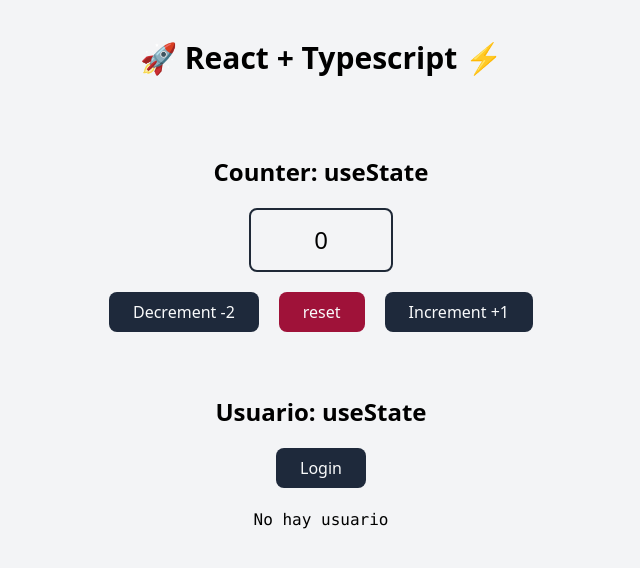
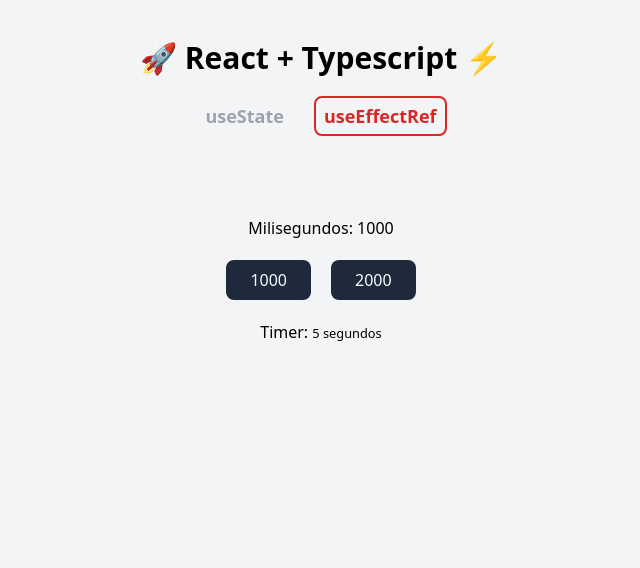
Before and after one commit to tonatiujsanchez/react-typescript, a React (Create React App) app: page /use-effect-ref in a window 1280 px wide. Shown: the top 568 px of the page, without its empty margins (319-959 px from the left). Built offline with nearby package versions, Linux system fonts and the light colour scheme.

Commit message:
useEffect-useRef

```diff
--- a/package.json
+++ b/package.json
@@ -12,6 +12,7 @@
     "@types/react-dom": "^18.0.4",
     "react": "^18.1.0",
     "react-dom": "^18.1.0",
+    "react-router-dom": "^6.3.0",
     "react-scripts": "5.0.1",
     "typescript": "^4.6.4",
     "web-vitals": "^2.1.4"
--- a/src/App.tsx
+++ b/src/App.tsx
@@ -1,21 +1,33 @@
-import Counter from "./components/Counter";
-import Usuario from "./components/Usuario";
+import UseState from './pages/UseState';
+import UseEffectUseRef from './pages/UseEffectUseRef';
+import { BrowserRouter, Navigate, NavLink, Route, Routes } from 'react-router-dom';
 
 
 
 function App() {
 
-
-
     return (
         <>
-            <header className="py-10">
-                <h1 className="font-bold text-3xl text-center">🚀 React + Typescript ⚡</h1>
-            </header>
-            <main className="max-w-5xl mx-auto">
-            <Counter />
-            <Usuario />
-            </main>
+            <BrowserRouter>
+                <header className="py-10">
+                    <h1 className="font-bold text-3xl text-center">🚀 React + Typescript ⚡</h1>
+                    <nav className='flex justify-center gap-5 mt-5 mb-10'>
+                        <NavLink
+                            to="/use-state"
+                            className={({ isActive })=>`${isActive ? 'text-red-600 border-2 border-red-600 rounded-lg py-1 px-2': 'text-gray-400 border-2 border-transparent rounded-lg py-1 px-2'} font-semibold text-lg`}>useState</NavLink>
+                        <NavLink
+                            to="/use-effect-ref"
+                            className={({ isActive })=>`${isActive ? 'text-red-600 border-2 border-red-600 rounded-lg py-1 px-2': 'text-gray-400 border-2 border-transparent rounded-lg py-1 px-2'} font-semibold text-lg`}>useEffectRef</NavLink>
+                    </nav>
+                </header>
+                <main className="max-w-5xl mx-auto">
+                        <Routes>
+                            <Route path="*" element={ <Navigate replace to="use-state" /> } />
+                            <Route path='use-state' element={ <UseState /> } />
+                            <Route path='use-effect-ref' element={ <UseEffectUseRef />} />
+                        </Routes>
+                </main>
+            </BrowserRouter>
 
         </>
     );
--- a/src/components/Counter.tsx
+++ b/src/components/Counter.tsx
@@ -10,7 +10,7 @@
     }
 
     return (
-        <div className="mt-10 text-center">
+        <div className="text-center">
             <h3 className="font-semibold text-2xl">Counter: useState</h3>
             <div className="grid place-content-center h-16 w-36 border-2 border-gray-800 rounded-lg my-5 mx-auto">
                 <span className="text-2xl font-medium">{ counter }</span>
--- /dev/null
+++ b/src/components/Timer.tsx
@@ -0,0 +1,32 @@
+import { useEffect, useRef, useState } from 'react';
+
+type TimerArgs = {
+    milisegundos: number
+}
+
+const Timer = ( { milisegundos }: TimerArgs ) => {
+
+    const [segundos, setSegundos] = useState(0)
+    const ref = useRef<NodeJS.Timer>()
+
+    useEffect(() => {
+
+        ref.current && clearInterval( ref.current )
+
+        ref.current = setInterval(() => {
+            setSegundos( s => s + 1 )
+        }, milisegundos)
+
+        return ()=>{
+            clearInterval( ref.current )
+        }
+    }, [milisegundos])
+
+    return (
+        <div className="text-center">
+            <h4>Timer: <small>{segundos} segundos</small></h4>
+        </div>
+    )
+}
+
+export default Timer
--- /dev/null
+++ b/src/components/TimerPadre.tsx
@@ -0,0 +1,31 @@
+import { useState } from 'react';
+import Timer from './Timer';
+
+
+const TimerPadre = () => {
+
+    const [ milisegundos, setMilisegundos ] = useState(1000)
+
+    return (
+        <>
+            <div className="text-center">
+                <span className="block">Milisegundos: { milisegundos }</span>
+                <div className="flex justify-center gap-5 my-5">
+                    <button
+                        onClick={ ()=> setMilisegundos(1000) }
+                        className="rounded-lg bg-slate-800 text-gray-50 px-6 py-2 active:scale-95">
+                        1000
+                    </button>
+                    <button
+                        onClick={ ()=> setMilisegundos(2000) }
+                        className="rounded-lg bg-slate-800 text-gray-50 px-6 py-2 active:scale-95">
+                        2000
+                    </button>
+                </div>
+            </div>
+            <Timer milisegundos={ milisegundos } />
+        </>
+    )
+}
+
+export default TimerPadre
--- /dev/null
+++ b/src/pages/UseEffectUseRef.tsx
@@ -0,0 +1,12 @@
+import TimerPadre from '../components/TimerPadre';
+
+
+const UseEffectUseRef = () => {
+  return (
+    <>
+        <TimerPadre />
+    </>
+  )
+}
+
+export default UseEffectUseRef
--- /dev/null
+++ b/src/pages/UseState.tsx
@@ -0,0 +1,14 @@
+import Counter from '../components/Counter';
+import Usuario from '../components/Usuario';
+
+
+const UseState = () => {
+  return (
+    <>
+        <Counter />
+        <Usuario />
+    </>
+  )
+}
+
+export default UseState
```
Also changed, not shown: 1 other file (tests, documents, lock files or other folders).
